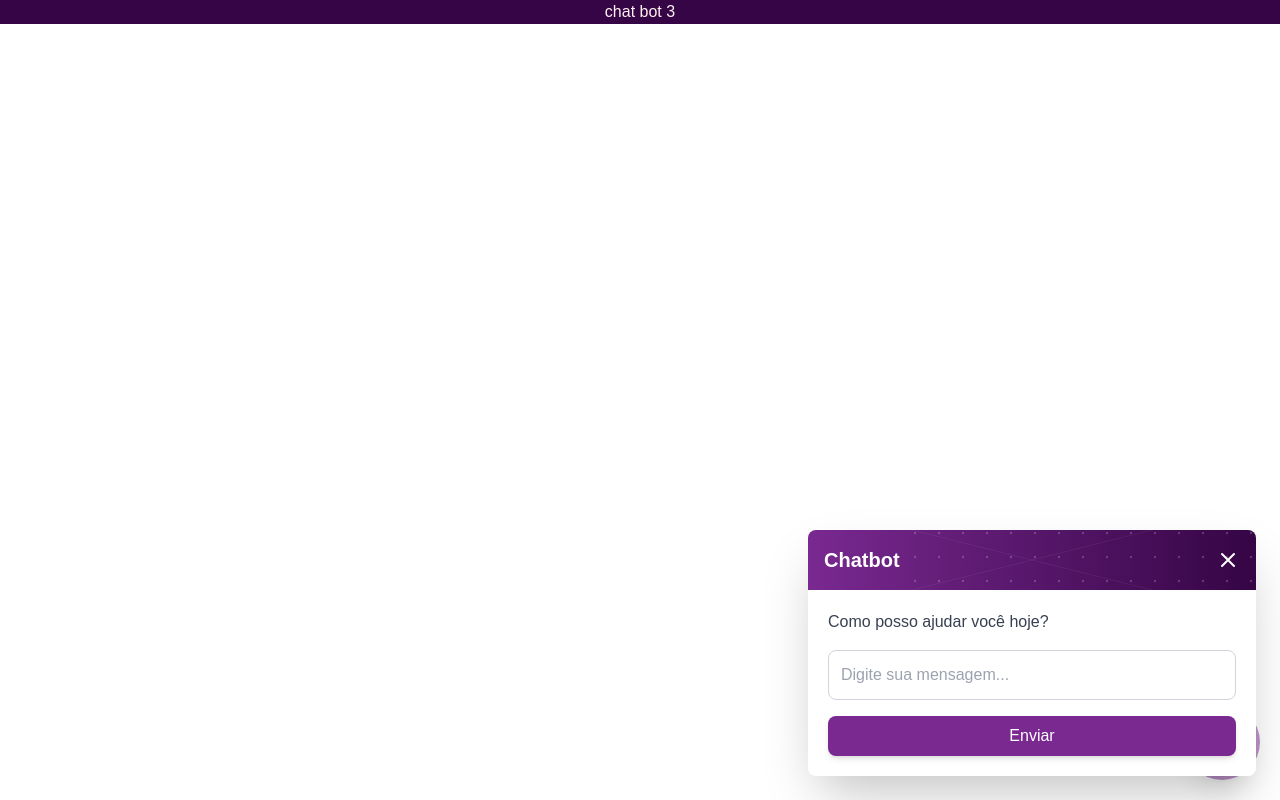
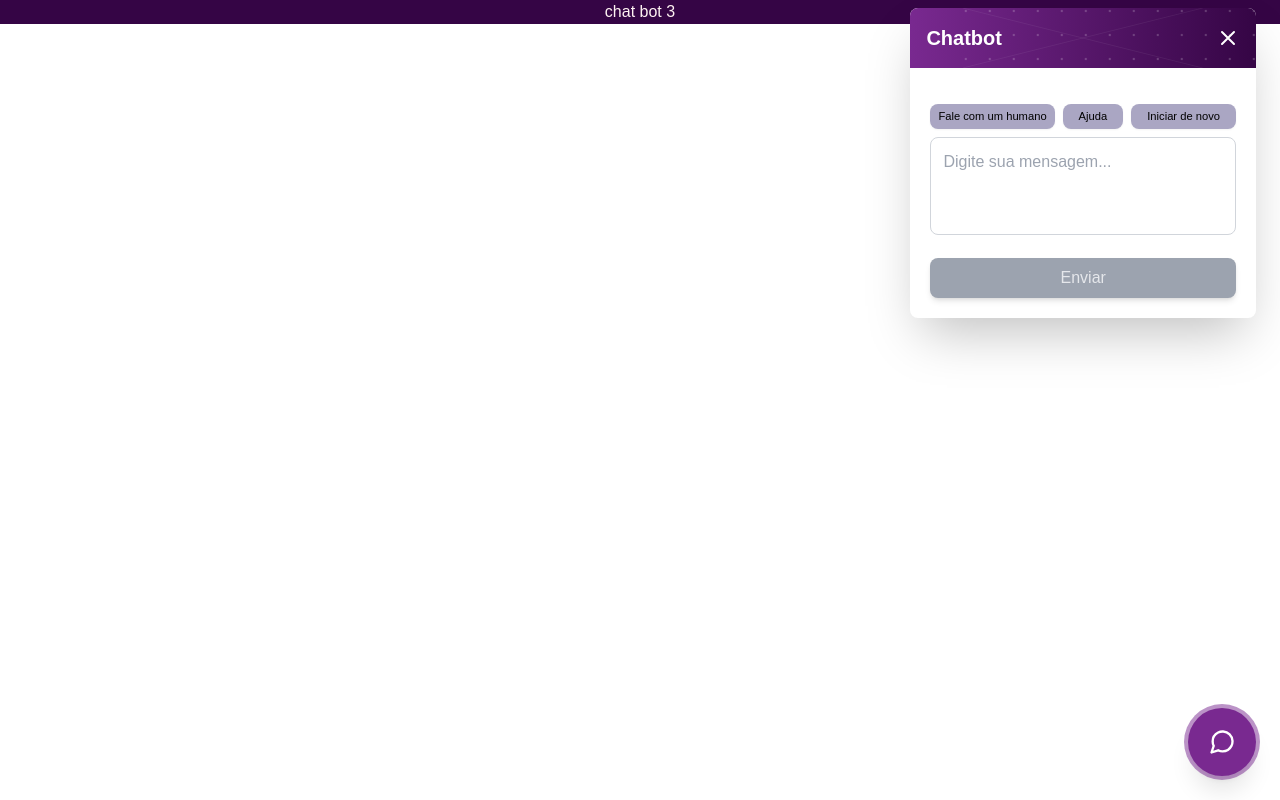
Before and after one commit to wbrunovieira/chatbot-wbsistemas-viteReactTsPOstgress, a React (Vite) app: page / in a window 1280 px wide. Both pictures are taken after a click on the button "Abrir Chatbot". Built offline with nearby package versions, Linux system fonts and the light colour scheme.

Commit message:
improved chatbou interface

```diff
--- a/src/components/ChatBotButton.tsx
+++ b/src/components/ChatBotButton.tsx
@@ -1,61 +1,157 @@
-// ChatBotButton.tsx
-import React, { useState, useRef } from "react";
+import React, { useState, useRef, useEffect } from "react";
 import { gsap } from "gsap";
 import { useGSAP } from "@gsap/react";
-import { FiMessageCircle } from "react-icons/fi"; // Usando ícone de chat
+import { FiMessageCircle } from "react-icons/fi";
 
 const ChatBotButton: React.FC = () => {
     const [isOpen, setIsOpen] = useState(false);
+    const [messages, setMessages] = useState<string[]>([]);
+    const [inputValue, setInputValue] = useState("");
+    const [isTyping, setIsTyping] = useState(false);
+    const [newMessageBadge, setNewMessageBadge] = useState(false);
     const containerRef = useRef<HTMLDivElement>(null);
     const modalRef = useRef<HTMLDivElement>(null);
+    const messagesEndRef = useRef<HTMLDivElement>(null);
 
-    // useGSAP to manage animations
     useGSAP(
         () => {
             if (isOpen) {
                 gsap.fromTo(
                     modalRef.current,
-                    { opacity: 0, y: 50 },
-                    { opacity: 1, y: 0, duration: 0.5, ease: "power3.out" }
+                    { opacity: 0, scaleY: 0.5, scaleX: 0.7, y: 200 },
+                    {
+                        opacity: 1,
+                        scaleY: 1,
+                        scaleX: 1,
+                        y: 0,
+                        duration: 2,
+                        ease: "elastic.out(1, 0.5)",
+                    }
                 );
+                setNewMessageBadge(false);
             } else {
                 gsap.to(modalRef.current, {
                     opacity: 0,
-                    y: 50,
-                    duration: 0.5,
-                    ease: "power3.in",
+                    scaleY: 0.5,
+                    scaleX: 0.7,
+                    y: 200,
+                    duration: 0.8,
+                    ease: "elastic.in(1, 0.5)",
                 });
             }
         },
         { scope: containerRef }
     );
 
+    useEffect(() => {
+        const handleEscKey = (event: KeyboardEvent) => {
+            if (event.key === "Escape" && isOpen) {
+                setIsOpen(false);
+            }
+        };
+        window.addEventListener("keydown", handleEscKey);
+        return () => {
+            window.removeEventListener("keydown", handleEscKey);
+        };
+    }, [isOpen]);
+
+    useEffect(() => {
+        if (isOpen) {
+            gsap.fromTo(
+                modalRef.current,
+                { opacity: 0, scaleY: 0.5, scaleX: 0.7, y: 200 },
+                {
+                    opacity: 1,
+                    scaleY: 1,
+                    scaleX: 1,
+                    y: 0,
+                    duration: 1,
+                    ease: "elastic.out(1, 0.5)",
+                }
+            );
+        } else {
+            gsap.to(modalRef.current, {
+                opacity: 0,
+                scaleY: 0.5,
+                scaleX: 0.7,
+                y: 200,
+                duration: 0.8,
+                ease: "elastic.in(1, 0.5)",
+            });
+        }
+    }, [isOpen]);
+
+    useEffect(() => {
+        scrollToBottom();
+    }, [messages]);
+
+    const sendMessage = (text?: string) => {
+        const messageToSend = text ? text : inputValue;
+        if (messageToSend.trim()) {
+            setMessages((prevMessages) => [...prevMessages, messageToSend]);
+            setInputValue("");
+
+            setIsTyping(true);
+            setTimeout(() => {
+                setIsTyping(false);
+                setMessages((prevMessages) => [
+                    ...prevMessages,
+                    "Bot: Esta é uma resposta automática!",
+                ]);
+                if (!isOpen) {
+                    setNewMessageBadge(true);
+                }
+            }, 1000);
+        }
+    };
+
+    const scrollToBottom = () => {
+        if (messagesEndRef.current) {
+            messagesEndRef.current.scrollIntoView({ behavior: "smooth" });
+        }
+    };
+
+    const handleKeyPress = (e: React.KeyboardEvent) => {
+        if (e.key === "Enter" && !e.shiftKey && !e.metaKey && !e.ctrlKey) {
+            e.preventDefault();
+            sendMessage();
+        } else if (e.key === "Enter" && (e.metaKey || e.ctrlKey)) {
+            setInputValue((prevValue) => prevValue + "\n");
+        }
+    };
+
     return (
         <div ref={containerRef}>
-            {/* Botão flutuante com ícone de chatbot */}
             <button
                 onClick={() => setIsOpen(!isOpen)}
-                className="fixed bottom-6 right-6 bg-custom-purple text-white p-5 rounded-full shadow-xl transform transition-all duration-300 hover:scale-110 hover:shadow-2xl focus:outline-none focus:ring-4 focus:ring-custom-purple focus:ring-opacity-50"
+                className="fixed bottom-6 right-6 z-50 bg-custom-purple text-white p-5 rounded-full shadow-xl transform transition-all duration-300 hover:scale-110 hover:shadow-2xl focus:outline-none focus:ring-4 focus:ring-custom-purple focus:ring-opacity-50"
+                style={{
+                    position: "fixed",
+                    bottom: "1.5rem",
+                    right: "1.5rem",
+                    zIndex: 50,
+                }}
                 aria-label="Abrir Chatbot"
             >
-                <FiMessageCircle className="h-7 w-7" /> {/* Ícone de Chat */}
+                <FiMessageCircle className="h-7 w-7" />
+                {newMessageBadge && (
+                    <span className="absolute top-0 right-0 h-3 w-3 bg-red-500 rounded-full"></span>
+                )}
             </button>
 
-            {/* Modal de conversa com animação GSAP */}
             {isOpen && (
-                <div className="fixed inset-0 flex items-end justify-end p-6">
+                <div className="fixed top-0 right-4 flex items-end justify-end p-2 z-40">
                     <div
                         ref={modalRef}
                         className="bg-white rounded-lg shadow-2xl w-full max-w-md transform transition-transform"
+                        role="dialog"
+                        aria-live="polite"
                     >
-                        {/* Cabeçalho do modal com fundo tech preenchido */}
                         <div className="relative flex justify-between items-center p-4 bg-gradient-to-r from-custom-purple to-primary text-white rounded-t-lg overflow-hidden">
-                            {/* Título */}
                             <h2 className="text-xl font-semibold z-10">
                                 Chatbot
                             </h2>
 
-                            {/* Botão de Fechar */}
                             <button
                                 onClick={() => setIsOpen(false)}
                                 className="focus:outline-none hover:text-gray-300 transition-colors z-10"
@@ -77,11 +173,10 @@ const ChatBotButton: React.FC = () => {
                                 </svg>
                             </button>
 
-                            {/* SVG de fundo - dots mais espalhados */}
                             <svg
                                 className="absolute inset-0 h-full w-full opacity-20"
                                 xmlns="http://www.w3.org/2000/svg"
-                                viewBox="0 0 400 100" // Tamanho ajustado para preencher o header
+                                viewBox="0 0 400 100"
                             >
                                 <defs>
                                     <pattern
@@ -124,16 +219,95 @@ const ChatBotButton: React.FC = () => {
                             </svg>
                         </div>
 
-                        {/* Corpo do modal */}
                         <div className="p-5 text-gray-700">
-                            <p className="mb-4">Como posso ajudar você hoje?</p>
-                            <input
-                                type="text"
+                            <div className="mb-4 max-h-60 overflow-y-auto">
+                                {messages.map((msg, index) => {
+                                    const isUserMessage =
+                                        msg.startsWith("Você");
+                                    return (
+                                        <div
+                                            key={index}
+                                            className={`mb-2 p-3 max-w-[80%] rounded-lg transition-transform transform ${
+                                                isUserMessage
+                                                    ? "bg-custom-purple text-white self-end ml-auto"
+                                                    : "bg-gray-200 text-black self-start mr-auto"
+                                            }`}
+                                            style={{
+                                                textAlign: isUserMessage
+                                                    ? "right"
+                                                    : "left",
+                                                boxShadow: isUserMessage
+                                                    ? "0 2px 10px rgba(0, 0, 0, 0.2)"
+                                                    : "0 2px 10px rgba(0, 0, 0, 0.05)",
+                                            }}
+                                        >
+                                            {isUserMessage ? (
+                                                <span className="font-bold">
+                                                    Você:
+                                                </span>
+                                            ) : (
+                                                <span className="font-bold">
+                                                    Bot:
+                                                </span>
+                                            )}{" "}
+                                            {msg
+                                                .replace("Você: ", "")
+                                                .replace("Bot: ", "")}
+                                        </div>
+                                    );
+                                })}
+
+                                {isTyping && (
+                                    <div className="mb-2 p-2 max-w-[80%] bg-gray-200 text-black self-start mr-auto rounded-lg">
+                                        Bot está digitando...
+                                    </div>
+                                )}
+
+                                <div ref={messagesEndRef} />
+                            </div>
+
+                            <div className="flex space-x-2 mb-2">
+                                <button
+                                    onClick={() =>
+                                        sendMessage("Fale com um humano")
+                                    }
+                                    className="bg-secondary text-black py-1 px-2 text-[0.7rem] rounded-lg shadow-sm hover:bg-gray-300"
+                                >
+                                    Fale com um humano
+                                </button>
+                                <button
+                                    onClick={() => sendMessage("Ajuda")}
+                                    className="bg-secondary text-black py-1 px-4 rounded-lg text-[0.7rem] shadow-sm hover:bg-gray-300"
+                                >
+                                    Ajuda
+                                </button>
+                                <button
+                                    onClick={() =>
+                                        sendMessage("Iniciar de novo")
+                                    }
+                                    className="bg-secondary text-black py-1 px-4 rounded-lg text-[0.7rem] shadow-sm hover:bg-gray-300"
+                                >
+                                    Iniciar de novo
+                                </button>
+                            </div>
+
+                            <textarea
                                 placeholder="Digite sua mensagem..."
-                                className="w-full p-3 border border-gray-300 rounded-lg focus:outline-none focus:border-custom-purple focus:ring-2 focus:ring-custom-purple transition-all duration-200"
+                                value={inputValue}
+                                onChange={(e) => setInputValue(e.target.value)}
+                                onKeyDown={handleKeyPress}
+                                className="w-full p-3 border border-gray-300 rounded-lg focus:outline-none focus:border-custom-purple focus:ring-2 focus:ring-custom-purple transition-all duration-200 resize-none"
+                                rows={3}
                             />
+
                             <button
-                                className="mt-4 w-full bg-custom-purple text-white py-2 px-4 rounded-lg shadow-md hover:bg-primary focus:outline-none focus:ring-4 focus:ring-primary focus:ring-opacity-50 transition-all duration-300"
+                                onClick={() => sendMessage()}
+                                disabled={!inputValue.trim()}
+                                className={`mt-4 w-full py-2 px-4 rounded-lg shadow-md transition-all duration-300 ${
+                                    inputValue.trim()
+                                        ? "bg-custom-purple text-white hover:bg-primary focus:outline-none focus:ring-4 focus:ring-primary focus:ring-opacity-50"
+                                        : "bg-gray-400 text-gray-200 cursor-not-allowed"
+                                }`}
                                 aria-label="Enviar mensagem"
                             >
                                 Enviar
```
